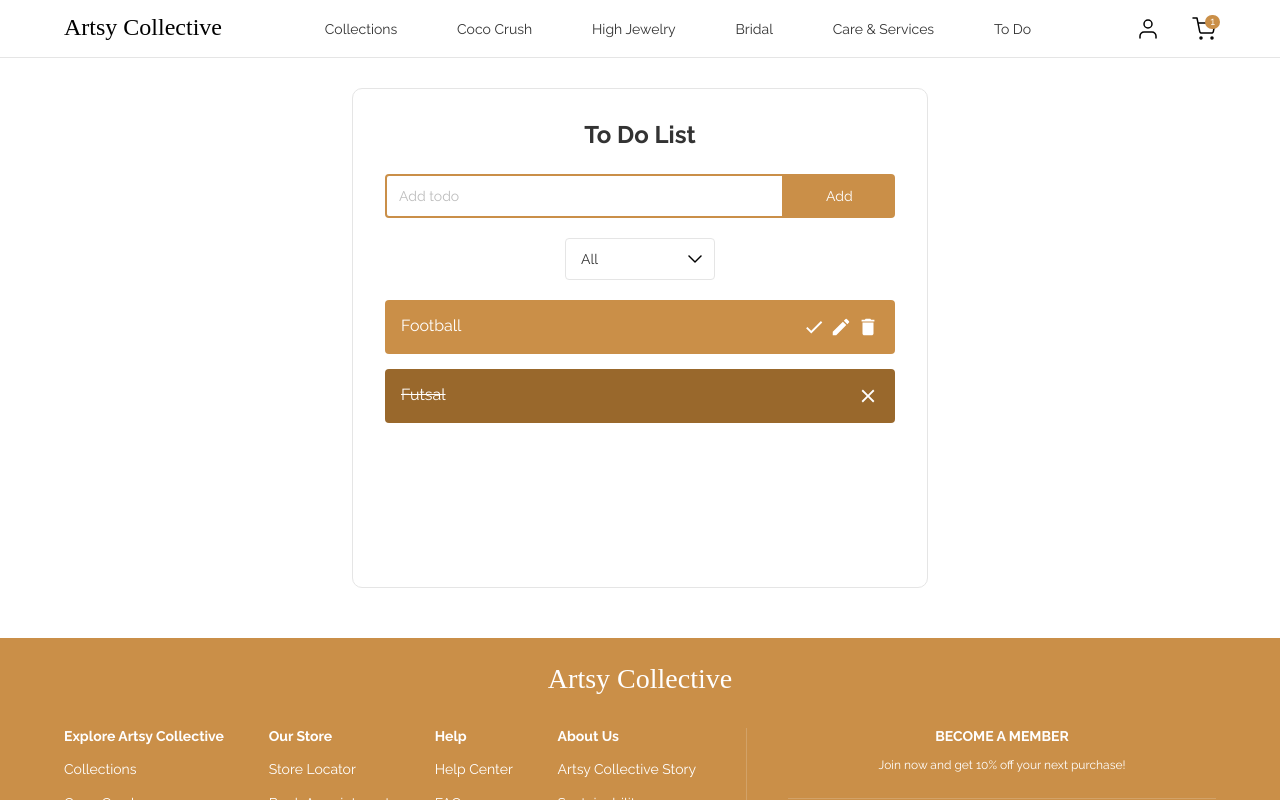
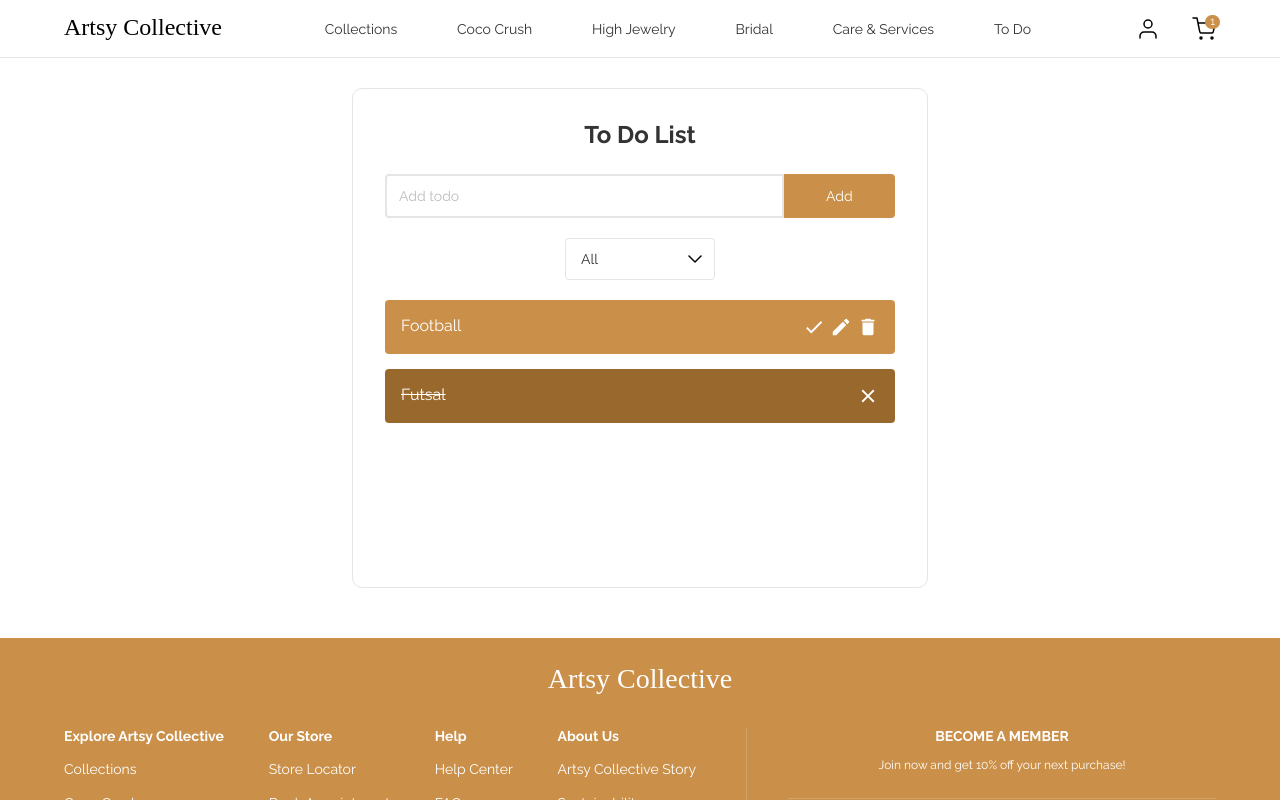
Before and after one commit to chaerulmarwan20/artsy-collective, a React (Create React App) app: page /todo in a window 1280 px wide. Shown: the top 800 px of the page. Built offline with nearby package versions, Linux system fonts and the light colour scheme; a web font is replaced by a local one.

Commit message:
fix input

```diff
--- a/src/components/Form/Input.js
+++ b/src/components/Form/Input.js
@@ -1,17 +1,11 @@
-import React, { useRef, useEffect } from "react";
+import React from "react";
 import propTypes from "prop-types";
 
 import "./form.scss";
 
 export default function Input(props) {
-  const inputRef = useRef(null);
-
   const className = ["form-group"];
   className.push(props.classForm);
-
-  useEffect(() => {
-    inputRef.current.focus();
-  });
 
   if (props.isSingle) {
     return (
@@ -25,7 +19,6 @@ export default function Input(props) {
         onChange={props.onChange}
         pattern={props.pattern}
         placeholder={props.placeholder}
-        ref={inputRef}
       />
     );
   }
```
